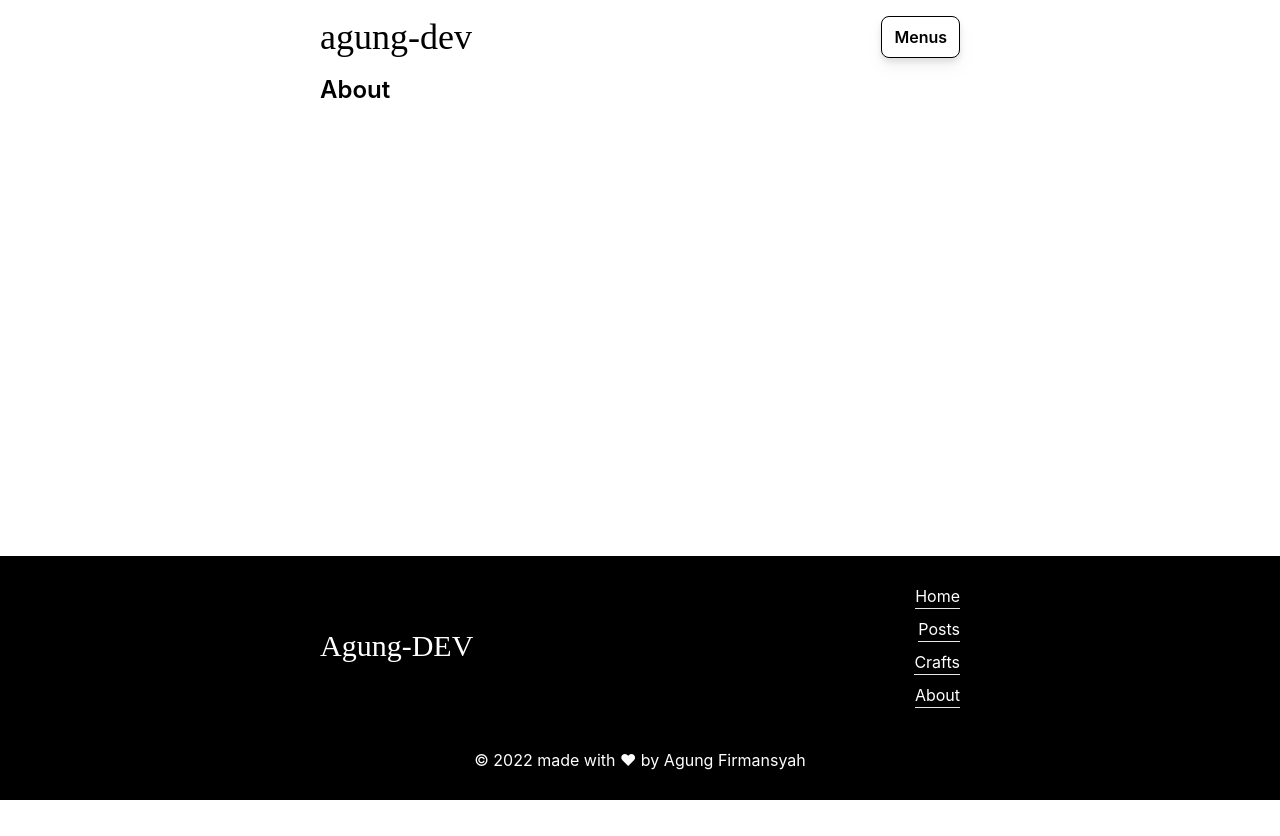
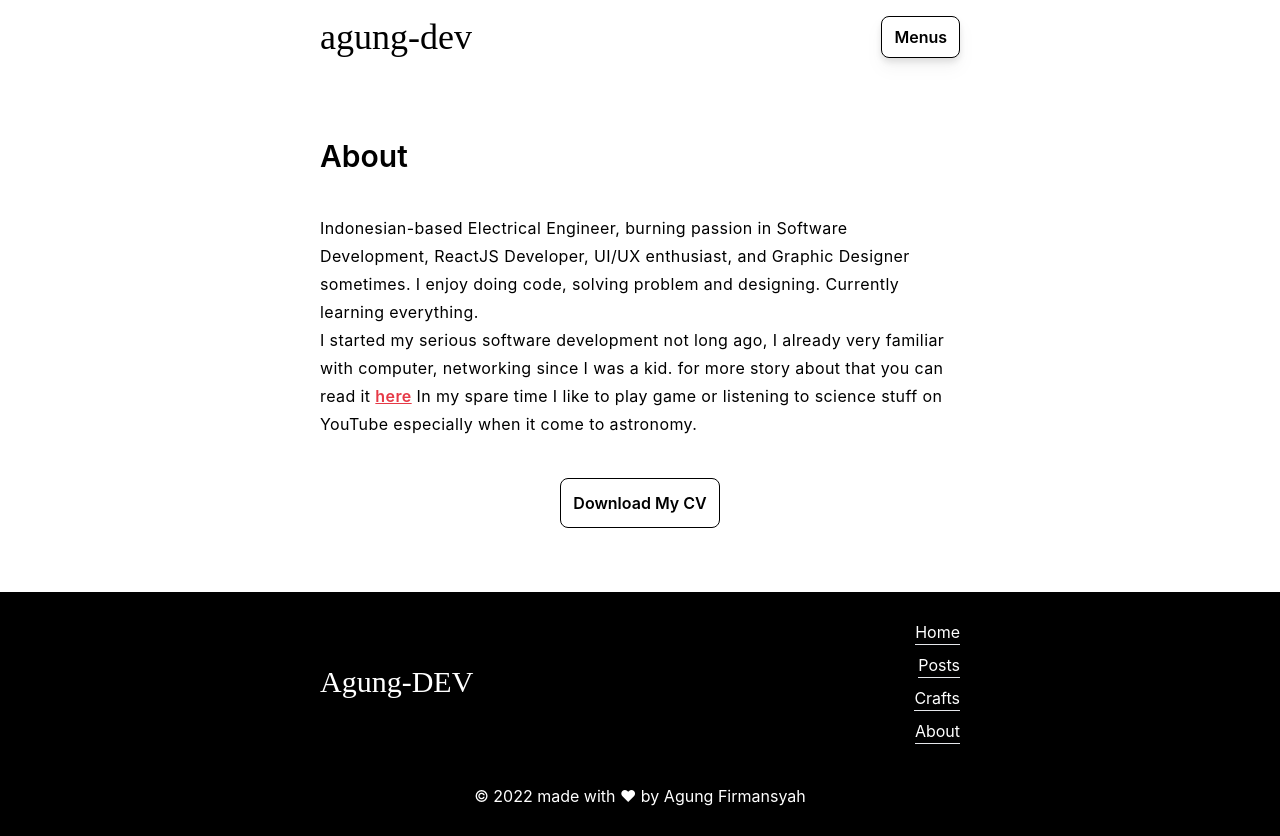
Before and after one commit to agungfir98/agungdev, a Next.js app: page /about in a window 1280 px wide. Before the commit the page ends 800 px from the top, so only its background shows below. Built offline with nearby package versions, Linux system fonts and the light colour scheme.

Commit message:
About Page, this site is almost done.

```diff
--- /dev/null
+++ b/components/downloadBtn.tsx
@@ -0,0 +1,19 @@
+import React, { ReactNode } from "react";
+import Link from "next/link";
+
+export const LinkBtn: React.FC<{
+  href: string;
+  accentColor: string;
+  children: ReactNode;
+}> = ({ href, accentColor, children }) => {
+  return (
+    <Link href={href}>
+      <p
+        style={{ cursor: "pointer" }}
+        className={` border border-${accentColor} w-fit p-3 rounded-lg text-${accentColor} mx-auto`}
+      >
+        {children}
+      </p>
+    </Link>
+  );
+};
--- a/components/frontPost.tsx
+++ b/components/frontPost.tsx
@@ -1,5 +1,6 @@
 import Link from "next/link";
 import { getFormatedDate } from "../utils";
+import { LinkBtn } from "./downloadBtn";
 
 const MainPost = ({ data }: any) => {
   return (
@@ -30,14 +31,9 @@ const MainPost = ({ data }: any) => {
               ))}
             </ul>
           </section>
-          <Link href={"/posts"}>
-            <p
-              style={{ cursor: "pointer" }}
-              className=" border border-white w-fit p-3 rounded-lg text-white mx-auto"
-            >
-              See more...
-            </p>
-          </Link>
+          <LinkBtn accentColor="white" href={"/posts"}>
+            See more...
+          </LinkBtn>
         </div>
       </div>
     </>
--- a/pages/about.tsx
+++ b/pages/about.tsx
@@ -1,20 +1,41 @@
-import React, {  } from "react";
-import Navbar from "../components/navbar"
-import Footer from "../components/footer"
+import React from "react";
+import Link from "next/link";
 
-const Posts = ()=> {
+import Navbar from "../components/navbar";
+import Footer from "../components/footer";
+import { LinkBtn } from "../components/downloadBtn";
+
+const Posts = () => {
   return (
-    <div className="min-h-screen flex flex-col">
+    <div className="min-h-screen flex flex-col gap-y-16">
       <Navbar />
       <div className="h-fit px-6 md:px-0">
         <div className="md:w-6/12 mx-auto flex flex-col gap-y-10">
-          <h1 className="text-2xl font-semibold">About</h1>
-
+          <h1 className="text-3xl font-semibold">About</h1>
+          <p className="leading-7 tracking-wide">
+            Indonesian-based Electrical Engineer, burning passion in Software
+            Development, ReactJS Developer, UI/UX enthusiast, and Graphic
+            Designer sometimes. I enjoy doing code, solving problem and
+            designing. Currently learning everything. <br />I started my serious
+            software development not long ago, I already very familiar with
+            computer, networking since I was a kid. for more story about that
+            you can read it{" "}
+            <Link href="/posts/post/my-life-into-software-development-journey">
+              <a className="text-imperial font-semibold underline underline-offset-1">
+                here
+              </a>
+            </Link>{" "}
+            In my spare time I like to play game or listening to science stuff
+            on YouTube especially when it come to astronomy.
+          </p>
+          <LinkBtn accentColor="black" href={"https://google.com"}>
+            <p className="font-semibold">Download My CV</p>
+          </LinkBtn>
         </div>
       </div>
-      <Footer/>
+      <Footer />
     </div>
-  )
-}
+  );
+};
 
-export default Posts
+export default Posts;
```
